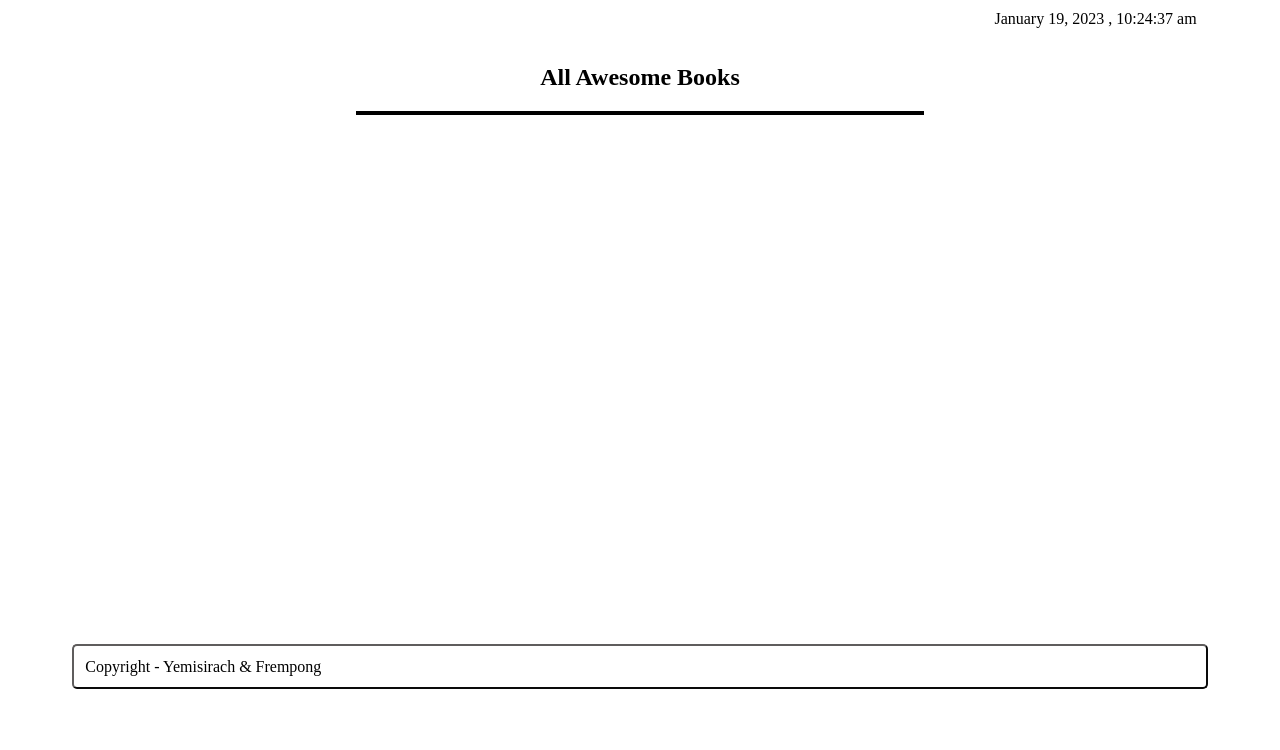
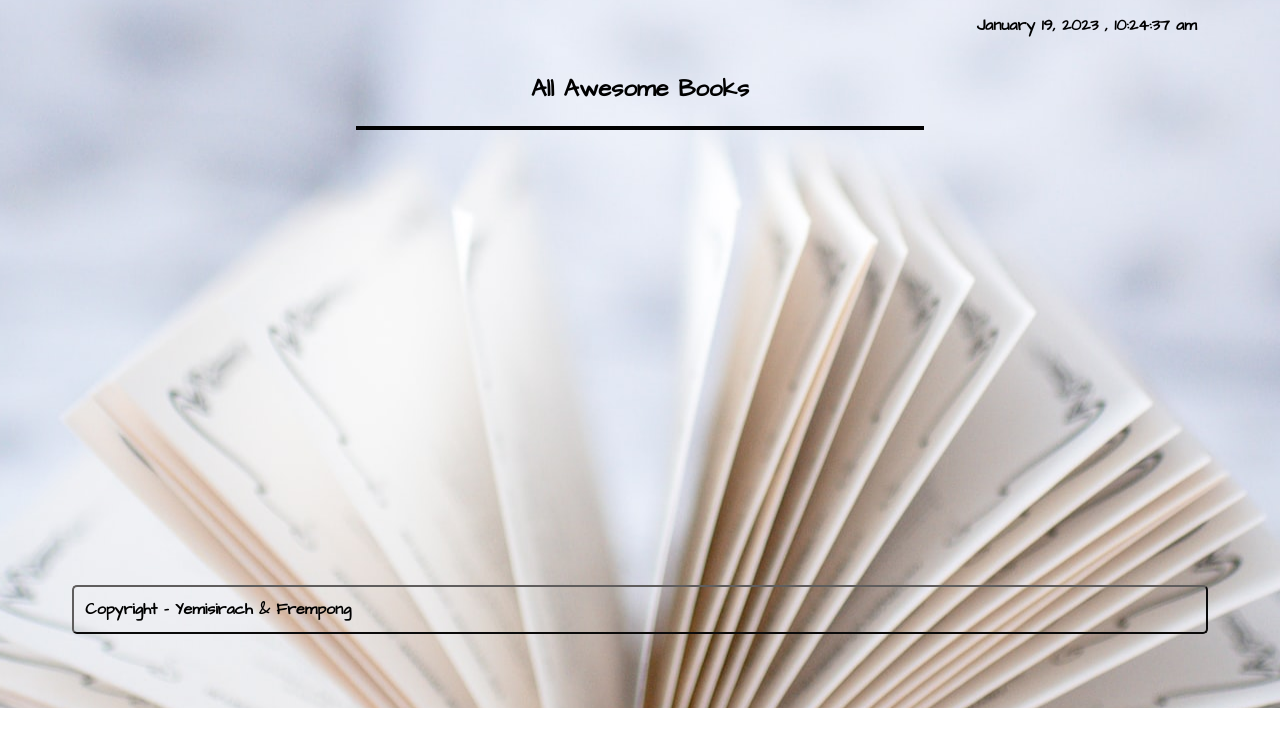
Before and after one commit to Yemisirach/Awesome_books, a website: page index.html in a window 1280 px wide. Shown: the part 92-842 px from the top of the page. After the commit the page ends 800 px from the top, so only its background shows below. Drawn offline with Linux system fonts and the light colour scheme.

Commit message:
Add bacground image and font-family

```diff
--- a/styles.css
+++ b/styles.css
@@ -1,6 +1,13 @@
+@import url("https://fonts.googleapis.com/css2?family=Architects+Daughter&display=swap");
+
 body {
   padding: 1% 5%;
-  height: 100vh;
+  height: 88vh;
+  font-family: "Architects Daughter", cursive;
+  font-weight: 900;
+  background-image: url(./image/bg4.jpg);
+  background-repeat: no-repeat;
+  background-position: center;
 }
 
 .form-div,
```
Also changed, not shown: image/bg2.jpg (added), image/bg4.jpg (added), image/kourosh-qaffari-RrhhzitYizg-unsplash.jpg (added), image/new.jpg (added), 1 other file.
